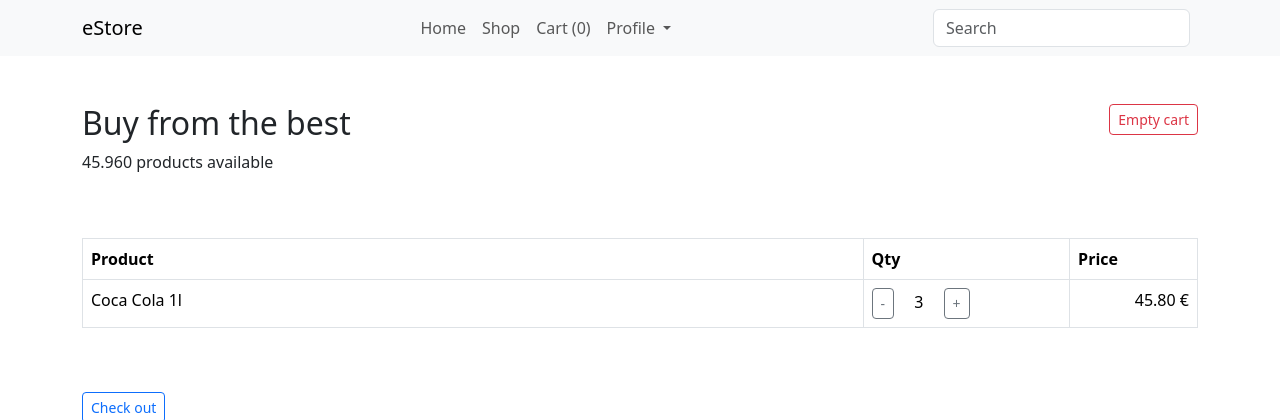
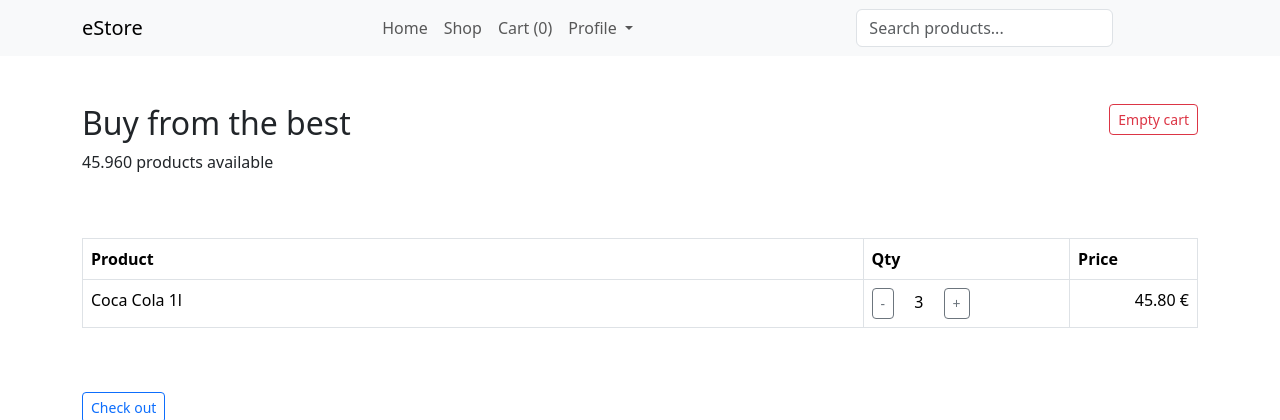
Before and after one commit to ErionMeh/WEB-2, a PHP site: page /cart.php in a window 1280 px wide. Shown: the top 420 px of the page. Run offline with PHP 8.4, Linux system fonts and the light colour scheme.

Commit message:
Update header.php

```diff
--- a/includes/header.php
+++ b/includes/header.php
@@ -36,9 +36,10 @@
                     </ul>
                 </li>
             </ul>
-            <form class="d-flex" role="search">
-                <input class="form-control me-2" type="search" placeholder="Search" aria-label="Search">
-            </form>
+                     <form class="d-flex" role="search" method="get" action="shop.php">
+    <input class="form-control me-2" type="search" placeholder="Search products..." name="search" value="<?= $_GET['search'] ?? '' ?>">
+    <button class="btn btn-outline-light" type="submit">Search</button>
+</form>
             </div>
         </div>
     </nav>
```
